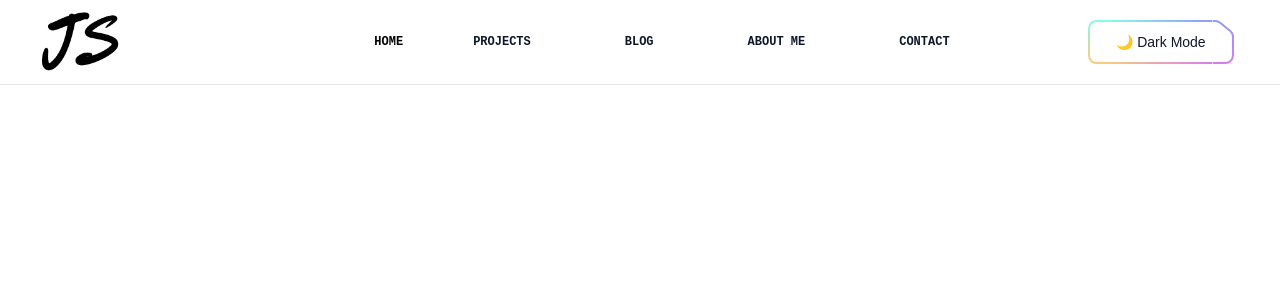
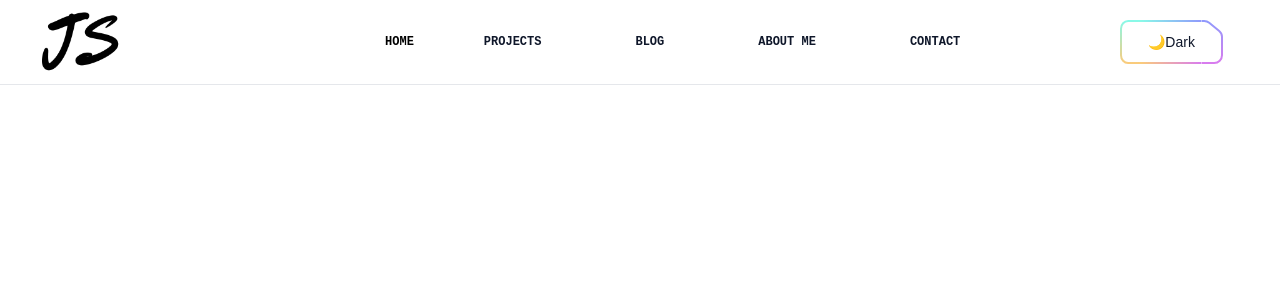
Before and after one commit to JayanShrestha/my-portfolio-react, a React (Vite) app: page / in a window 1280 px wide. Shown: the top 300 px of the page. Built offline with nearby package versions, Linux system fonts and the light colour scheme; the HTML template or start-up script is replaced by a standard one.

Commit message:
changes in themetoggle

```diff
--- a/src/components/ThemeToggle.jsx
+++ b/src/components/ThemeToggle.jsx
@@ -11,7 +11,7 @@ const ThemeToggle = (props) => {
         className={`light:text-slate-900 text-n-1 font-sans ${props.className}`}
         onClick={() => setTheme(theme === "dark" ? "light" : "dark")}
       >
-        {theme === "dark" ? `☀️ Light Mode` : "🌙 Dark Mode"}
+        {theme === "dark" ? `☀️Light` : "🌙Dark"}
       </Button>
       <ButtonGradient />
     </>
```
